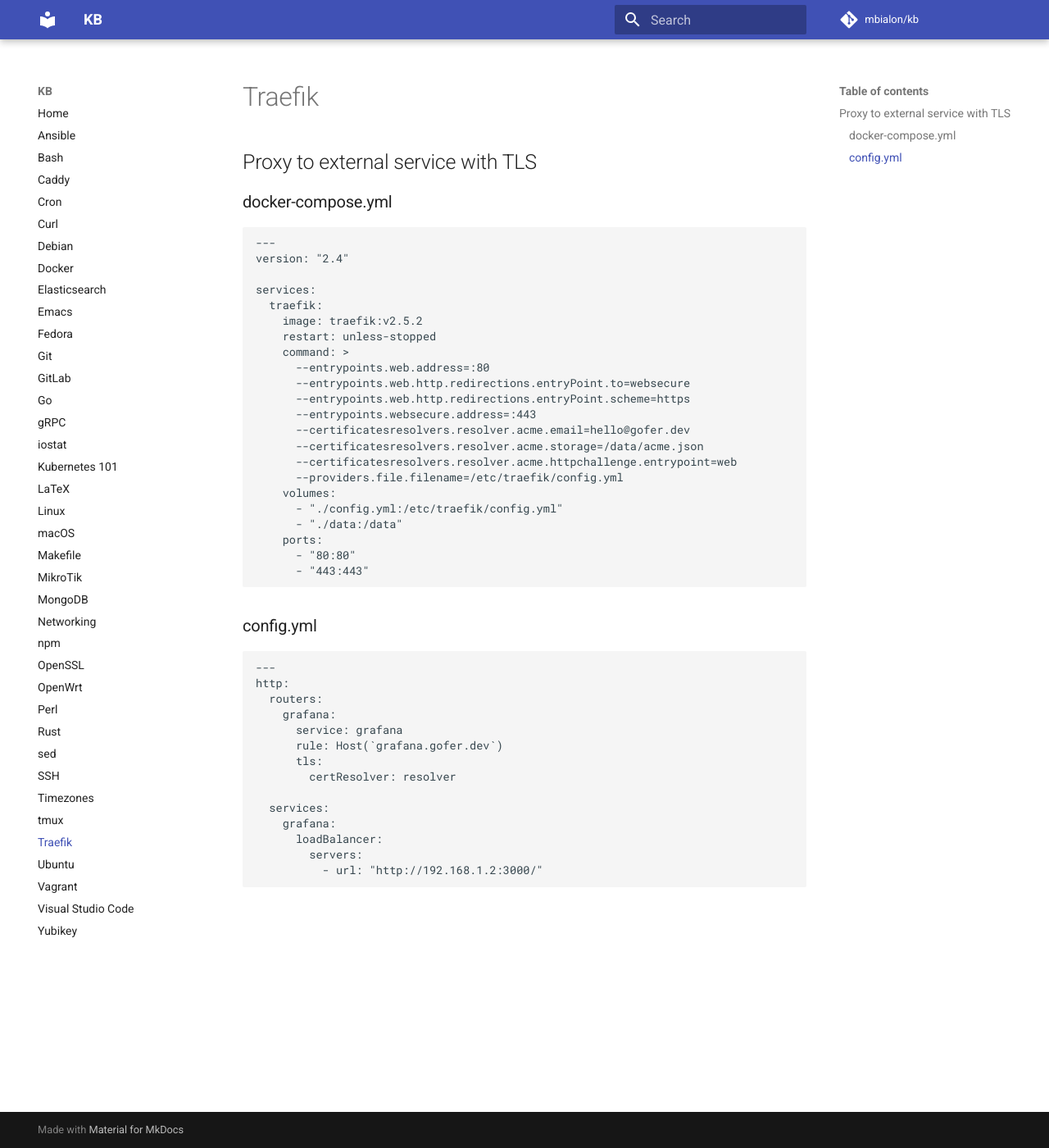
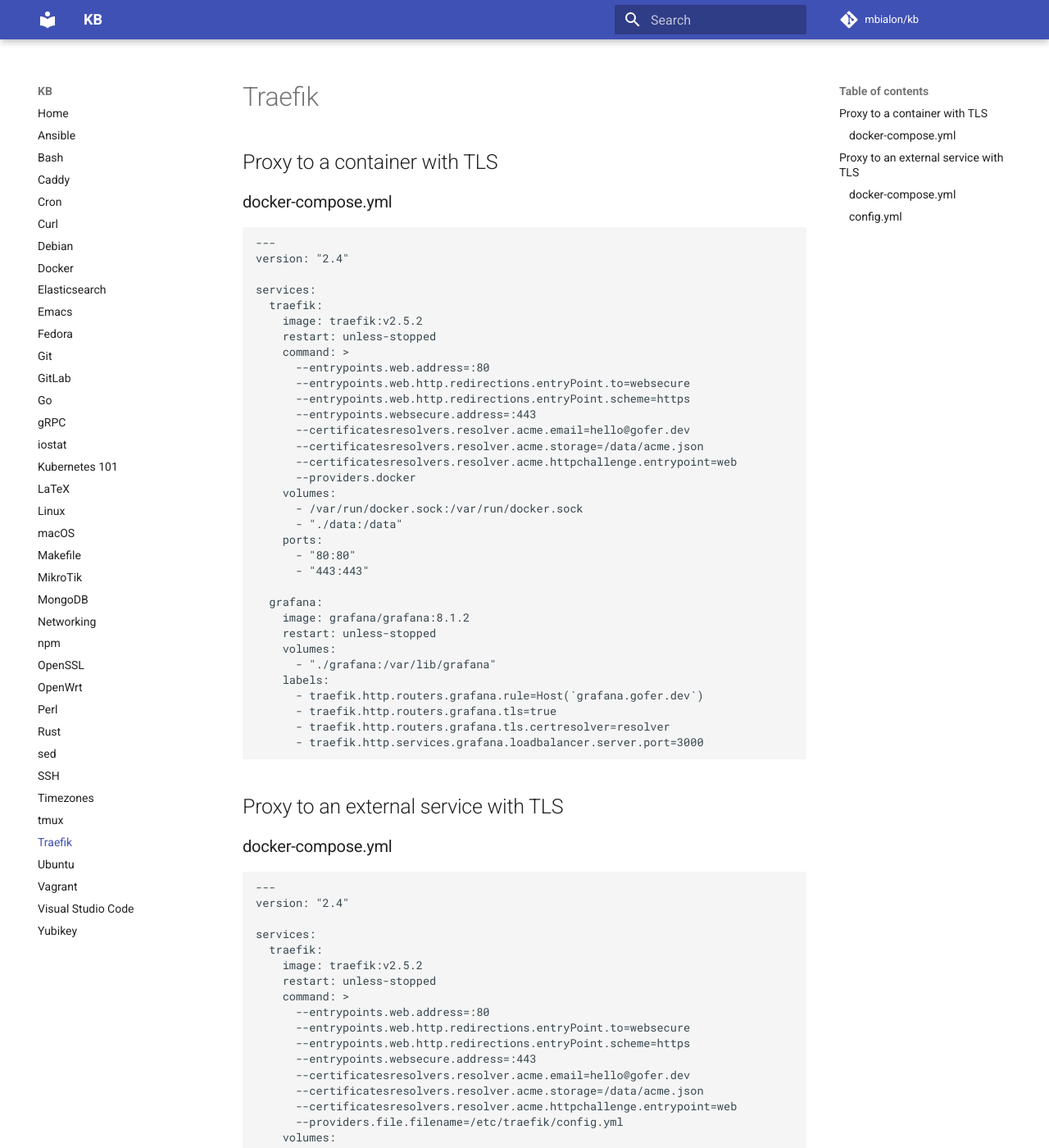
Before and after one commit to mbialon/kb, an MkDocs documentation site: the page built from docs/traefik.md, in a window 1280 px wide and 1400 px high. Shown: the whole window at 82% size. Built offline with MkDocs 1.6.1 and Material for MkDocs 9.7.7, drawn with Linux system fonts in a browser that asks for light colours; comment, search, counter and statistics services are not loaded.

Commit message:
traefik: docker provider

````diff
--- a/docs/traefik.md
+++ b/docs/traefik.md
@@ -1,6 +1,46 @@
 # Traefik
 
-## Proxy to external service with TLS
+## Proxy to a container with TLS
+
+### docker-compose.yml
+
+```
+---
+version: "2.4"
+
+services:
+  traefik:
+    image: traefik:v2.5.2
+    restart: unless-stopped
+    command: >
+      --entrypoints.web.address=:80
+      --entrypoints.web.http.redirections.entryPoint.to=websecure
+      --entrypoints.web.http.redirections.entryPoint.scheme=https
+      --entrypoints.websecure.address=:443
+      --certificatesresolvers.resolver.acme.email=hello@gofer.dev
+      --certificatesresolvers.resolver.acme.storage=/data/acme.json
+      --certificatesresolvers.resolver.acme.httpchallenge.entrypoint=web
+      --providers.docker
+    volumes:
+      - /var/run/docker.sock:/var/run/docker.sock
+      - "./data:/data"
+    ports:
+      - "80:80"
+      - "443:443"
+
+  grafana:
+    image: grafana/grafana:8.1.2
+    restart: unless-stopped
+    volumes:
+      - "./grafana:/var/lib/grafana"
+    labels:
+      - traefik.http.routers.grafana.rule=Host(`grafana.gofer.dev`)
+      - traefik.http.routers.grafana.tls=true
+      - traefik.http.routers.grafana.tls.certresolver=resolver
+      - traefik.http.services.grafana.loadbalancer.server.port=3000
+```
+
+## Proxy to an external service with TLS
 
 ### docker-compose.yml
 
````
